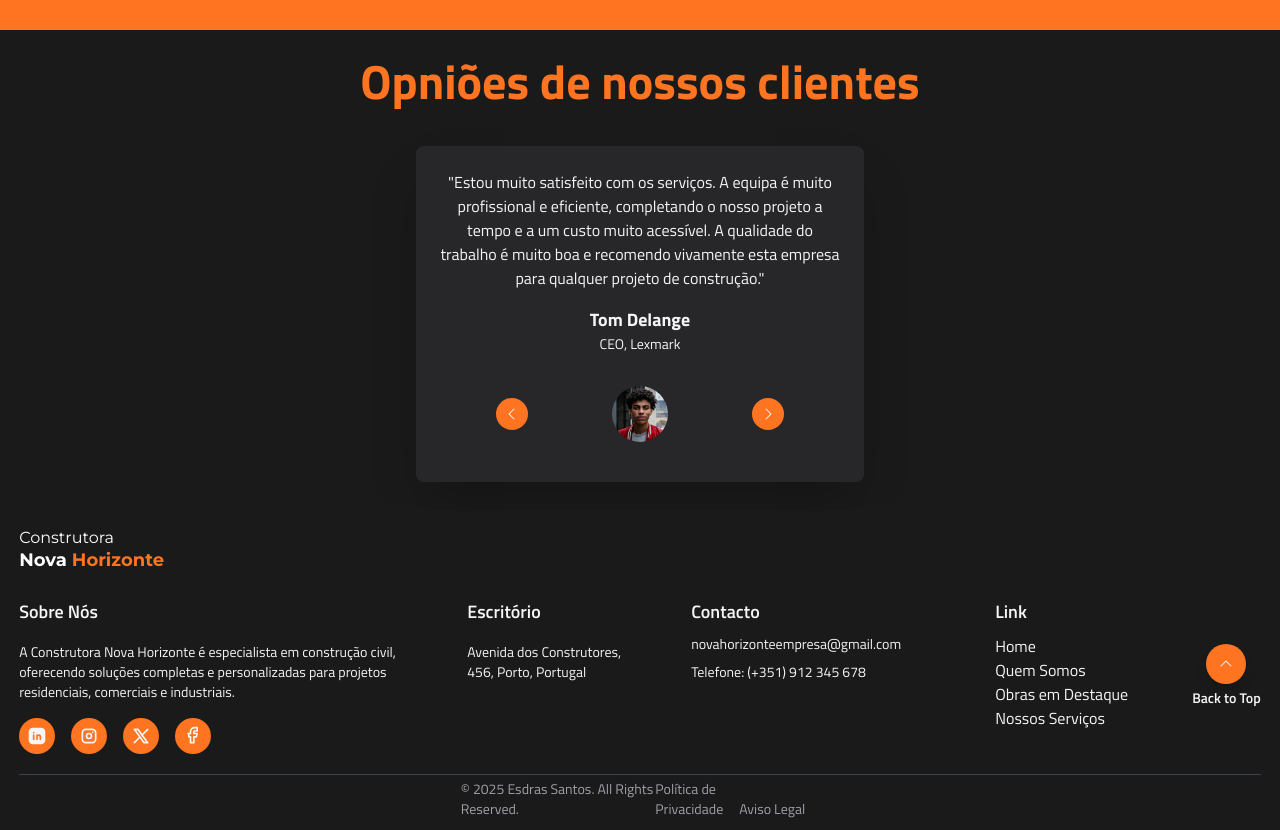
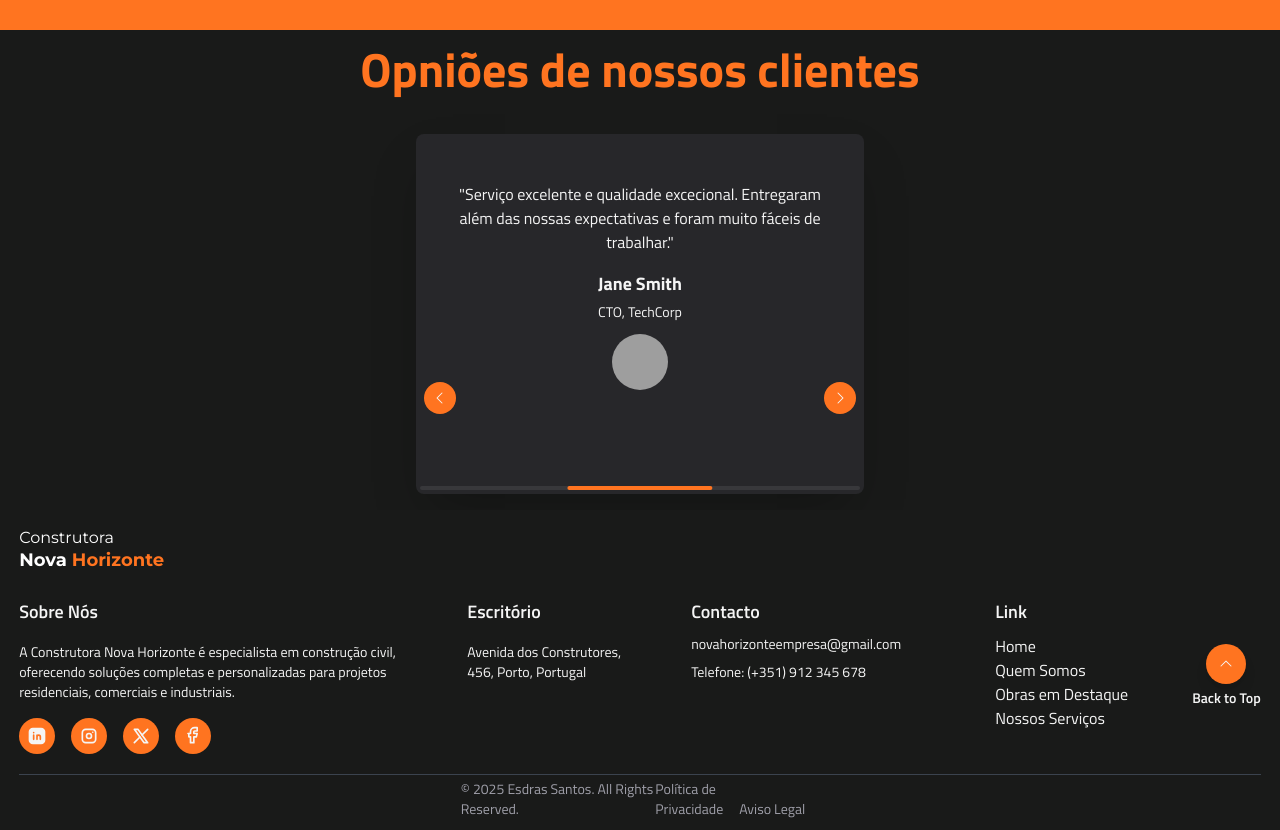
Before and after one commit to esdrassantos06/novahorizonte, a React (Vite) app: page /obras in a window 1280 px wide. Shown: the part 980-1810 px from the top of the page. Built offline with nearby package versions, Linux system fonts and the light colour scheme; grey boxes are pictures that could not be loaded.

Commit message:
some changes in the code

```diff
--- a/src/components/Equipa.jsx
+++ b/src/components/Equipa.jsx
@@ -92,7 +92,7 @@ const Equipa = () => {
                             <img
                                 src={membro.foto}
                                 className="w-82.5 h-94 select-none rounded-lg object-cover"
-                                alt={membro.nome}
+                                alt={membro.nome} loading='lazy'
                             />
                             <div className="flex flex-col">
                                 <h3 className="text-lg circularBold">{membro.nome}</h3>
--- a/src/components/Navbar.jsx
+++ b/src/components/Navbar.jsx
@@ -18,7 +18,7 @@ const Navbar = () => {
     return (
         <header className='bg-primary flex fixed top-0 w-full h-20 z-50'>
             <nav className='flex w-full items-center justify-between'>
-                <Link to='/' className='select-none -space-y-3 ml-10 mb-1 flex flex-col items-center' aria-label='Ir para a página inicial'>
+                <Link to='/' title='Construtora Nova Horizonte' className='select-none -space-y-3 ml-10 mb-1 flex flex-col items-center' aria-label='Ir para a página inicial'>
                     <img src={image} className='w-14 select-none h-14 object-contain' alt='Logo' />
                     <div className='flex select-none flex-col items-center -space-y-1'>
                         <p className='montserrat select-none text-xs'>Construtora</p>
--- a/src/components/Testemunhas.jsx
+++ b/src/components/Testemunhas.jsx
@@ -4,10 +4,20 @@ import people1 from '../assets/images/testemonials/people1.webp'
 import people2 from '../assets/images/testemonials/people2.webp'
 import people3 from '../assets/images/testemonials/people3.webp'
 
+import { Swiper, SwiperSlide } from 'swiper/react';
+import { Navigation, Pagination, Scrollbar, Keyboard, Autoplay } from 'swiper/modules';
+
+
+// import Swiper and modules styles
+import 'swiper/css';
+import 'swiper/css/navigation';
+import 'swiper/css/pagination';
+
+
 const testemunhas = [
     {
         id: 1,
-        text: "Estou muito satisfeito com os serviços. A equipa é muito profissional e eficiente, completando o nosso projeto a tempo e a um custo muito acessível. A qualidade do trabalho é muito boa e recomendo vivamente esta empresa para qualquer projeto de construção.",
+        text: "Estou muito satisfeito com os serviços. A equipa é muito profissional e eficiente, completando o nosso projeto a tempo e a um custo muito acessível.",
         author: "Tom Delange",
         role: "CEO, Lexmark",
         photo: people1,
@@ -29,53 +39,65 @@ const testemunhas = [
 ];
 
 
+
+
 const Testemunhas = () => {
-    const [currentIndex, setCurrentIndex] = useState(0);
 
-    const anterior = () => {
-        setCurrentIndex((prevIndex) =>
-            prevIndex === 0 ? testemunhas.length - 1 : prevIndex - 1
-        );
-    };
-
-    const proximo = () => {
-        setCurrentIndex((prevIndex) =>
-            prevIndex === testemunhas.length - 1 ? 0 : prevIndex + 1
-        );
-    };
-
-    const currentTestimonial = testemunhas[currentIndex];
 
     return (
-        <div className="max-w-md mx-auto  bg-zinc-800 titilliumRegular shadow-2xl rounded-lg overflow-hidden">
-            <div className="p-6">
-                <p className="text-text text-center">
-                    &quot;{currentTestimonial.text}&quot;
-                </p>
-                <div className="mt-4 flex flex-col items-center justify-center">
-                    <p className="text-text font-bold text-lg">{currentTestimonial.author}</p>
-                    <p className="text-text mb-2 text-sm">{currentTestimonial.role}</p>
-                </div>
-            </div>
+        <div className="max-w-md mx-auto relative  bg-zinc-800 titilliumRegular shadow-2xl rounded-lg overflow-hidden">
 
-            <div className="buttons-testemonials flex w-full items-center justify-between px-20 pb-10">
-                <button
-                    onClick={anterior}
-                    className="text-gray-700 cursor-pointer p-2 rounded-full bg-secondary hover:bg-amber-600 duration-200 transition flex items-center hover:text-gray-900"
+            {/* Custom Buttons (Fora do Swiper) */}
+            <button
+                    className="prev-button absolute z-50  text-gray-700 left-2 bottom-20 cursor-pointer p-2 rounded-full bg-secondary hover:bg-amber-600 duration-200 transition flex items-center hover:text-gray-900"
                     aria-label="Ir para o testemunho anterior"
                 >
                     <CaretLeft color="#F5F5F5 " />
                 </button>
-                <img src={currentTestimonial.photo} alt="cliente" className="w-14 object-cover h-14 rounded-full" />
+
                 <button
-                    onClick={proximo}
-                    className="text-gray-700 cursor-pointer bg-secondary hover:bg-amber-600 duration-200 transition p-2 rounded-full flex items-center hover:text-gray-900"
+                    className="next-button absolute z-50 text-gray-700 right-2 bottom-20 cursor-pointer bg-secondary hover:bg-amber-600 duration-200 transition p-2 rounded-full flex items-center hover:text-gray-900"
                     aria-label="Ir para o próximo testemunho"
                 >
                     <CaretRight color="#F5F5F5 " />
                 </button>
-            </div>
 
+
+
+            {/* Swiper */}
+            <Swiper
+                modules={[Navigation, Pagination, Scrollbar, Keyboard, Autoplay]}
+                spaceBetween={10}
+                slidesPerView={1}
+                autoplay={{
+                    delay: 5000,
+                    disableOnInteraction: false,
+                }}
+                keyboard={{
+                    enabled: true,
+                }}
+                navigation={{
+                    nextEl: ".next-button",
+                    prevEl: ".prev-button",
+                }}
+                scrollbar={true}
+                loop={true}
+            >
+                {testemunhas.map((membro, index) => (
+                    <SwiperSlide key={index}>
+                        <div className="px-10 min-h-90 justify-start pt-12 flex flex-col">
+                            <p className="text-text text-center">
+                                &quot;{membro.text}&quot;
+                            </p>
+                            <div className="flex flex-col pt-4 gap-1 items-center justify-center">
+                                <p className="text-text font-bold text-lg">{membro.author}</p>
+                                <p className="text-text mb-2 text-sm">{membro.role}</p>
+                                <img src={membro.photo} alt={membro.author} className="w-14 object-cover h-14 rounded-full" />
+                            </div>
+                        </div>
+                    </SwiperSlide>
+                ))}
+            </Swiper>
         </div>
     );
 };
--- a/src/routes/Home.jsx
+++ b/src/routes/Home.jsx
@@ -81,9 +81,9 @@ function Home() {
                 <AnimatedAside />
 
                 {/* About Section */}
-                <article className="w-full bg-primary flex items-center p-30 h-screen">
+                <article className="w-full bg-primary flex items-center -mt-30 p-30 h-screen">
                     <div className="space-x-20 relative px-20 flex flex-row items-center justify-between">
-                        <img src={peopleHome} alt="Equipe da Construtora Nova Horizonte" className="md:w-[50rem] select-none h-auto" />
+                        <img src={peopleHome} loading="lazy" alt="Equipe da Construtora Nova Horizonte" className="md:w-[50rem] select-none h-auto" />
                         <div className="space-y-5">
                             <h2 className="text-6xl/15 circularBold text-text">
                                 <span className="text-secondary">25 anos</span> <br /> de experiência!
--- a/src/routes/QuemSomos.jsx
+++ b/src/routes/QuemSomos.jsx
@@ -12,7 +12,7 @@ function QuemSomos() {
       <Navbar />
       <main className="w-full bg-primary pt-20 min-h-screen">
         <section className="about-us-container flex w-full h-[84vh]">
-          <div className="basis-1/2 p-36 flex items-start h-full part-1">
+          <div className="basis-1/2 px-20 py-30 flex items-start h-full part-1">
             <div className="w-full pt-18 flex flex-col items-center justify-center">
               <div className="title-about-us mb-10">
                 <h1 className="text-text circularBold text-6xl">Sobre <span className="text-secondary">Nós</span></h1>
@@ -55,7 +55,7 @@ function QuemSomos() {
 
           <div className="basis-1/2 h-full bg-secondary flex flex-col justify-center items-center">
 
-            <div className="title-mission flex flex-col gap-3 w-full ">
+            <div className="title-mission flex flex-col pt-4 gap-3 w-full ">
               <h2 className="text-primary titilliumBold text-lg">COMO TRABALHAMOS?</h2>
               <h1 className="text-text w-[60%] text-5xl circularBold">Como Trabalhar com a Nova Horizonte</h1>
             </div>
--- a/src/routes/Serviços.jsx
+++ b/src/routes/Serviços.jsx
@@ -61,7 +61,7 @@ function Serviços() {
       <Navbar />
       <main className="w-full bg-primary flex flex-col items-center justify-center gap-10 min-h-screen">
 
-        <h1 className="text-5xl text-center text-text circularBold">Fornecemos um serviço excelente <br /> para nossos clientes</h1>
+        <h1 className="text-5xl text-center -mt-30 text-text circularBold">Fornecemos um serviço excelente <br /> para nossos clientes</h1>
 
         <div className="cards flex items-center justify-center gap-10 w-full">
 
```
